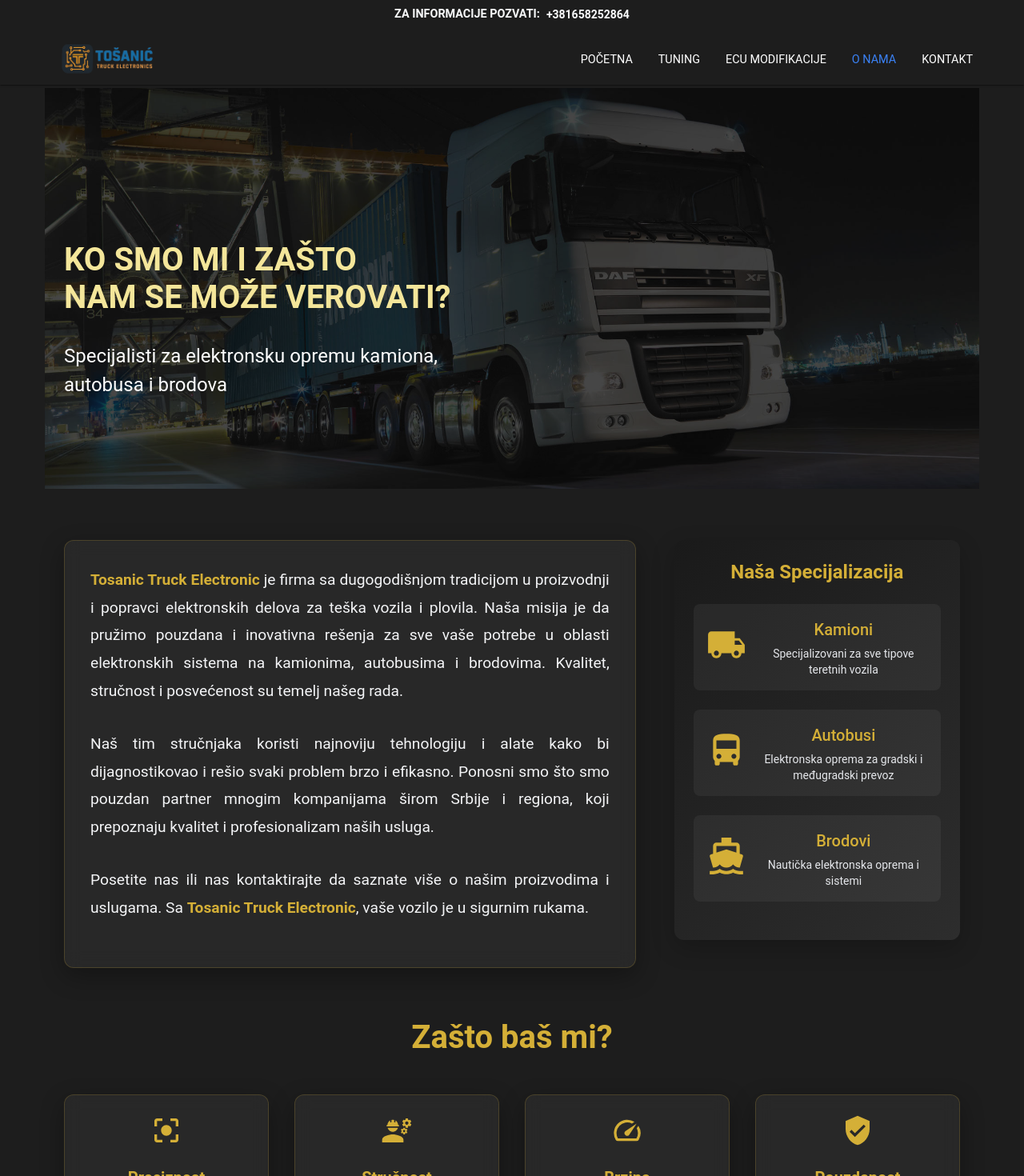
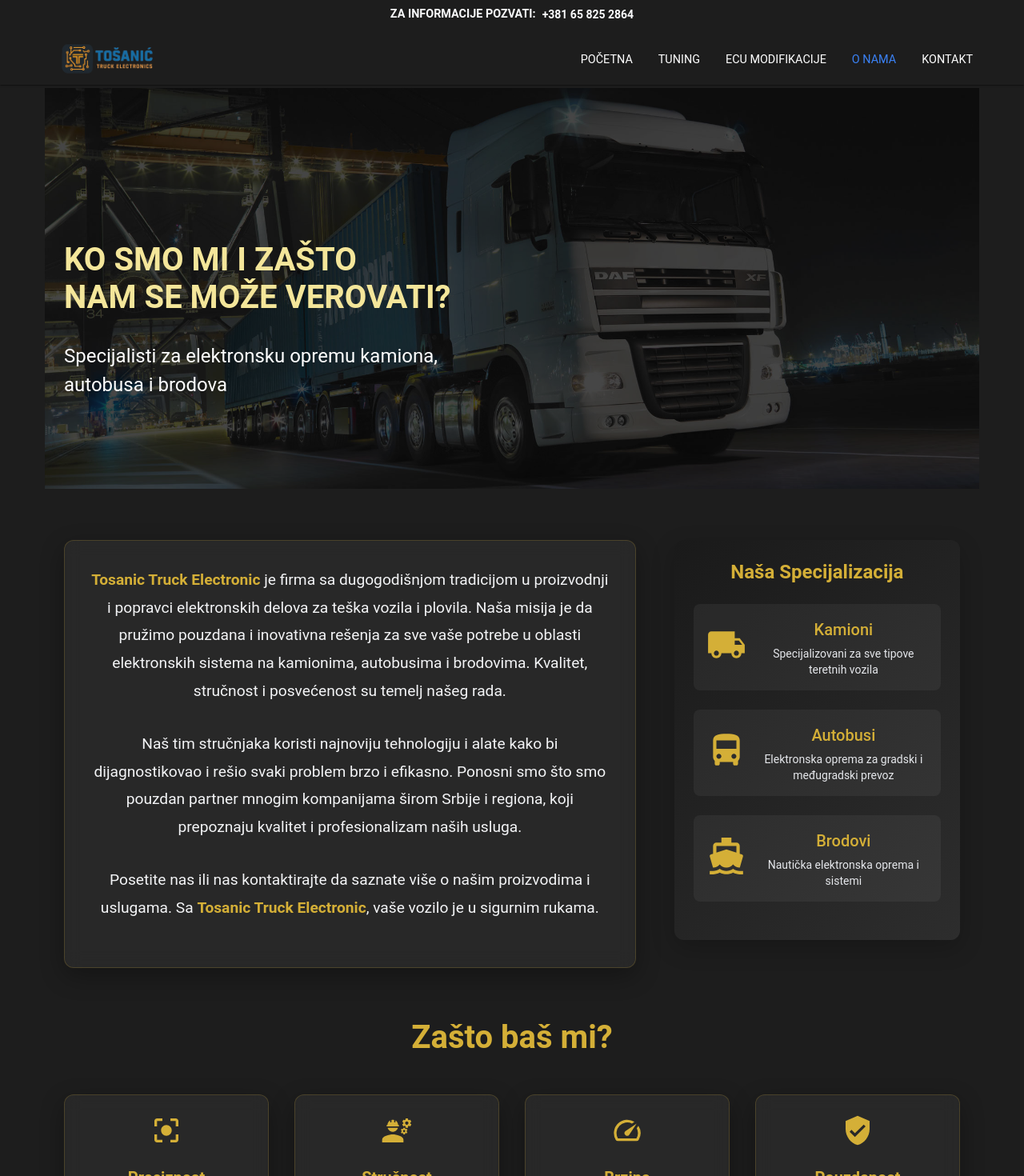
Before and after one commit to duzmaaa/electrical-equipment-site, a React (Create React App) app: page /onama in a window 1280 px wide. Shown: the top 1470 px of the page at 80% size. Built offline with nearby package versions, Linux system fonts and the light colour scheme.

Commit message:
Last version

```diff
--- a/src/componets/Layout.tsx
+++ b/src/componets/Layout.tsx
@@ -88,7 +88,7 @@ const Layout = () => {
             KONTAKT:
           </Typography>
           <Typography variant="body2" sx={{ fontWeight: "bold" }}>
-            +381658252864
+            +381 65 825 2864
           </Typography>
         </ListItemButton>
       </Box>
--- a/src/pages/AboutUs.tsx
+++ b/src/pages/AboutUs.tsx
@@ -149,7 +149,6 @@ export default function AboutUs() {
                     fontSize: { xs: "0.9rem", sm: "1.2rem" },
                     lineHeight: 1.8,
                     mb: 4,
-                    textAlign: "justify",
                   }}
                 >
                   <strong style={{ color: "#d4af37" }}>
@@ -167,10 +166,9 @@ export default function AboutUs() {
                   variant="body1"
                   sx={{
                     color: "#f3f4f6",
-                    fontSize: { xs: "1.1rem", sm: "1.2rem" },
+                    fontSize: { xs: "0.9rem", sm: "1.2rem" },
                     lineHeight: 1.8,
                     mb: 4,
-                    textAlign: "justify",
                   }}
                 >
                   Naš tim stručnjaka koristi najnoviju tehnologiju i alate kako
@@ -184,9 +182,8 @@ export default function AboutUs() {
                   variant="body1"
                   sx={{
                     color: "#f3f4f6",
-                    fontSize: { xs: "1.1rem", sm: "1.2rem" },
+                    fontSize: { xs: "0.9rem", sm: "1.2rem" },
                     lineHeight: 1.8,
-                    textAlign: "justify",
                   }}
                 >
                   Posetite nas ili nas kontaktirajte da saznate više o našim
--- a/src/pages/Contact.tsx
+++ b/src/pages/Contact.tsx
@@ -102,14 +102,14 @@ const Contact = () => {
             >
               <Stack spacing={2}>
                 {[
-                  { number: "+381658252864", name: "Aleksandar" },
-                  { number: "+38152846626", name: "Dragiša" },
-                  { number: "+381641252864", name: "Željko" },
+                  { number: "+381 65 825 2864", name: "Aleksandar" },
+                  { number: "+381 52 846 626", name: "Dragiša" },
+                  { number: "+381 64 125 2864", name: "Željko" },
                 ].map(({ number, name }) => (
                   <Box key={number} display="flex" alignItems="center" gap={1}>
                     <Phone sx={{ color: "#f4e69a" }} />
                     <Link
-                      href={`tel:${number.replace(/\s+/g, "")}`}
+                      href={`tel:${number}`}
                       underline="hover"
                       sx={{ color: "#ccc", fontWeight: 500 }}
                     >
--- a/src/pages/Home.tsx
+++ b/src/pages/Home.tsx
@@ -10,6 +10,7 @@ import {
   IconButton,
 } from "@mui/material";
 import CloseIcon from "@mui/icons-material/Close";
+import ArrowForwardIosIcon from "@mui/icons-material/ArrowForwardIos";
 import SearchAutocomplete from "../componets/product/Autocomplate";
 import SingleSelect from "../componets/product/SingleSelect";
 import porductItems from "../data/data.json";
@@ -178,7 +179,7 @@ const Home: React.FC = () => {
                 transition: "all 0.3s ease",
                 display: "flex",
                 flexDirection: "column",
-                justifyContent: "center",
+                justifyContent: "space-between", // promenjeno
                 "&:hover": {
                   transform: "translateY(-8px)",
                   boxShadow: "0 16px 48px rgba(244, 230, 154, 0.15)",
@@ -208,6 +209,23 @@ const Home: React.FC = () => {
                 >
                   {item.type?.[0]?.toUpperCase() + item.type?.slice(1)}
                 </Typography>
+
+                {/* More info dugme */}
+                <Box
+                  mt={2}
+                  display="flex"
+                  alignItems="center"
+                  justifyContent="center"
+                  sx={{
+                    color: "#f4e69a",
+                    fontWeight: 500,
+                    fontSize: "0.85rem",
+                    mt: 3,
+                  }}
+                >
+                  More info
+                  <ArrowForwardIosIcon sx={{ fontSize: 14, ml: 0.5 }} />
+                </Box>
               </CardContent>
             </Card>
           ))}
```
